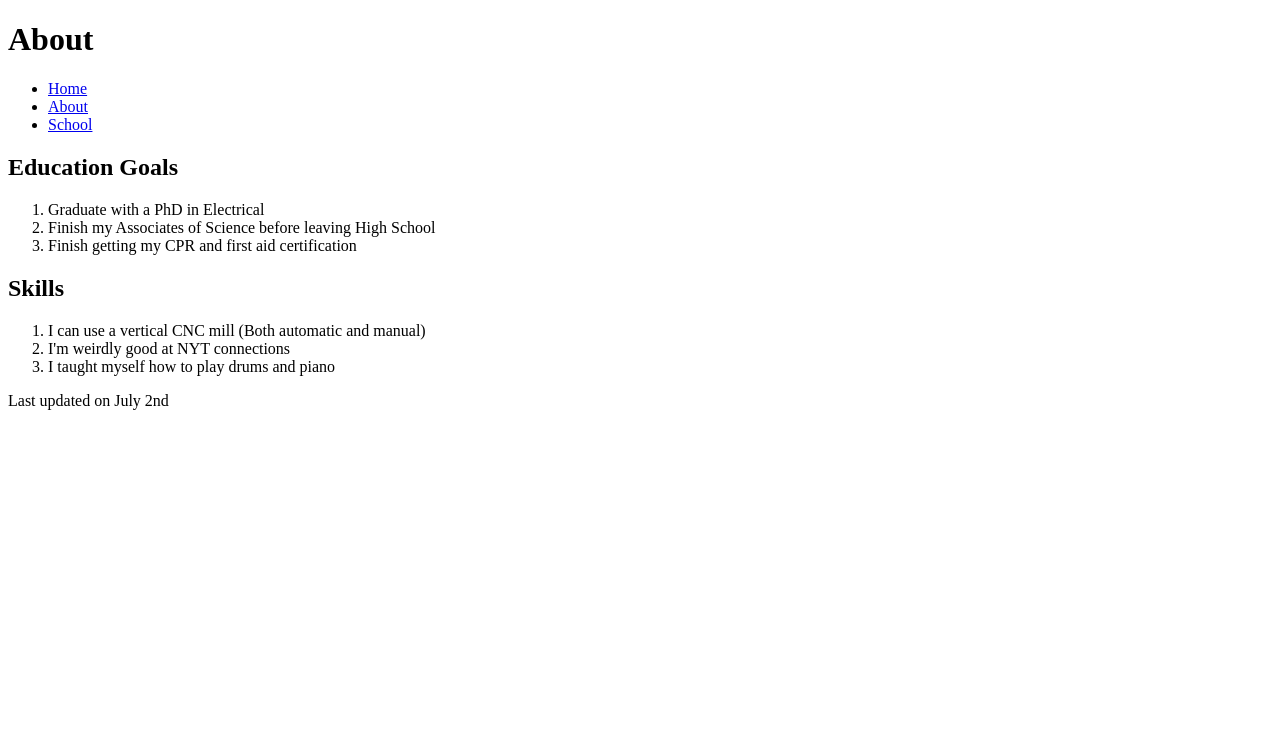
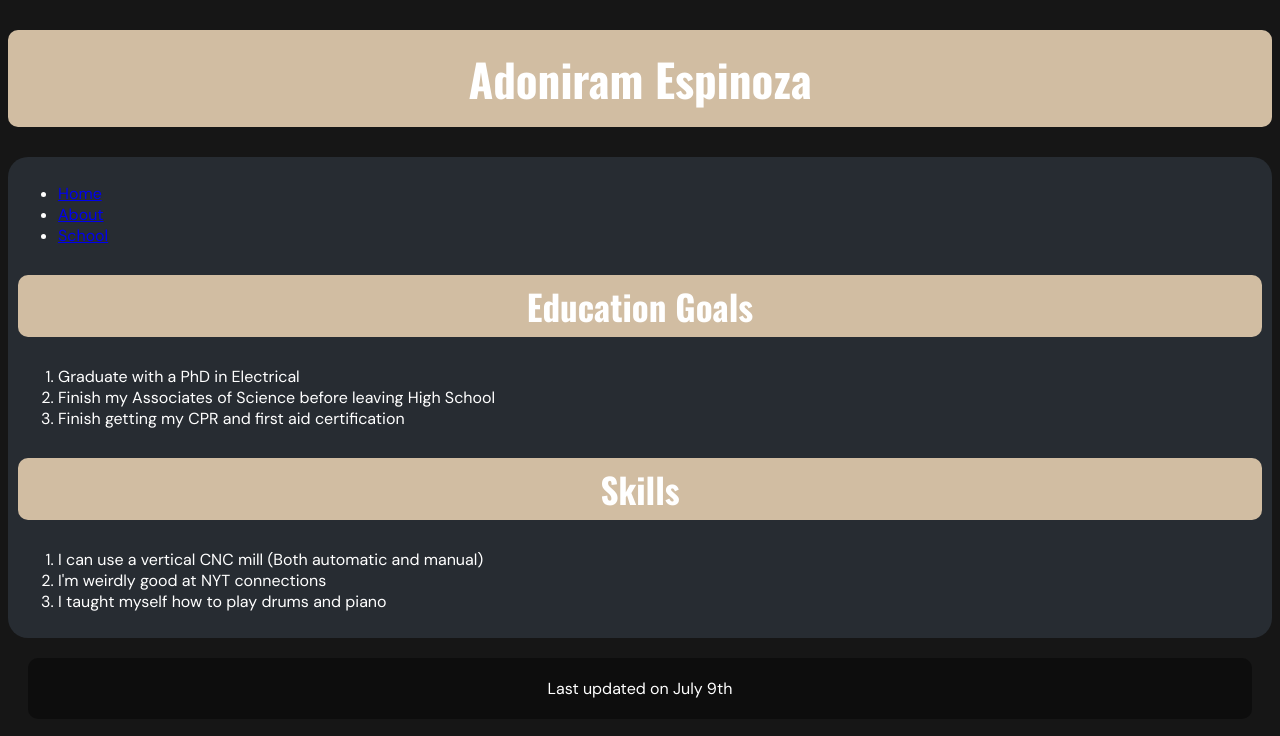
Before and after one commit to DonnyEspinoza/CIS162, a plain HTML site: page about.html in a window 1280 px wide. Drawn offline with nearby package versions, Linux system fonts and the light colour scheme.

Commit message:
Update about.html

```diff
--- a/about.html
+++ b/about.html
@@ -3,13 +3,15 @@
 <head>
     <meta charset="UTF-8">
     <meta name="viewport" content="width=device-width, initial-scale=1.0">
+    <link rel="stylesheet" href="style.css">
     <title>Project 1-2</title>
 </head>
 
     <body>
         <H1>
-            About
+            Adoniram Espinoza
         </H1>
+        <section>
             <nav>
               <ul>
                 <li><a href="index.html">Home</a></li>
@@ -30,7 +32,7 @@
                     <li>I'm weirdly good at NYT connections </li>
                     <li>I taught myself how to play drums and piano</li>
                 </ol>
-
-        <footer>Last updated on July 2nd</footer>
+        </section>
+        <footer>Last updated on July 9th</footer>
     </body>
 </html>
```
